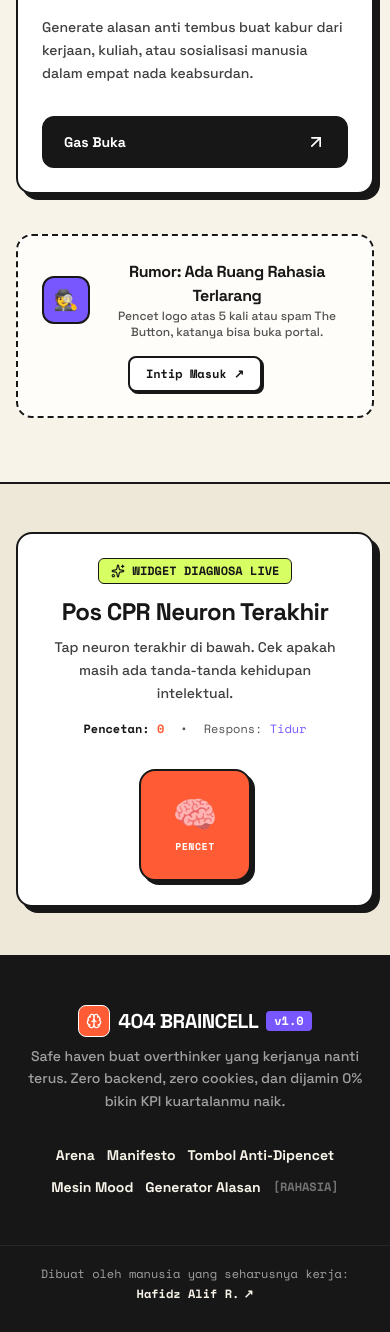
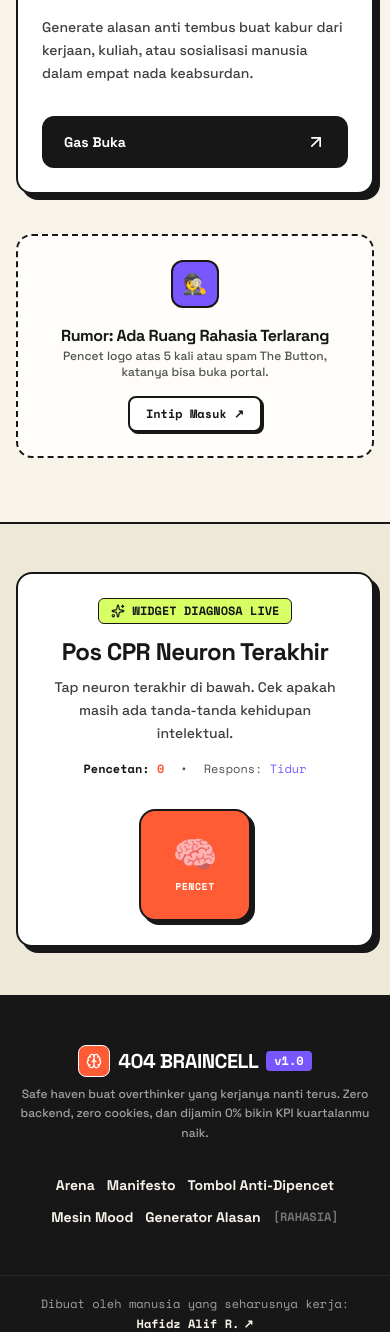
Before and after one commit to yourfzz/404-braincell, a Next.js app: page / in a window 390 px wide. Shown: the part 1907-3239 px from the top of the page. Built offline with nearby package versions, Linux system fonts and the light colour scheme.

Commit message:
feat: adjust text size in Footer and modify layout in ExperienceGrid for improved responsiveness

```diff
--- a/src/components/layout/Footer.tsx
+++ b/src/components/layout/Footer.tsx
@@ -50,7 +50,7 @@ export default function Footer() {
               v1.0
             </span>
           </div>
-          <p className="text-sm text-center md:text-left text-neutral-400 font-medium leading-relaxed">
+          <p className="text-xs md:text-sm text-center md:text-left text-neutral-400 font-medium leading-relaxed">
             {isIndonesian
               ? "Safe haven buat overthinker yang kerjanya nanti terus. Zero backend, zero cookies, dan dijamin 0% bikin KPI kuartalanmu naik."
               : "A safe haven for overthinkers and underachievers. Zero backend, zero cookies, and guaranteed 0% boost to your quarterly KPIs."}
--- a/src/components/playground/ExperienceGrid.tsx
+++ b/src/components/playground/ExperienceGrid.tsx
@@ -119,7 +119,7 @@ export default function ExperienceGrid() {
 
         {/* Easter Egg / Secret Room Callout Card */}
         <div className="mt-10 p-6 rounded-2xl border-2 border-dashed border-[#171717] bg-[#FFFDF9] flex flex-col sm:flex-row items-center justify-between gap-4">
-          <div className="flex items-center gap-4 text-center sm:text-left">
+          <div className="flex flex-col md:flex-row items-center gap-4 text-center sm:text-left">
             <div className="w-12 h-12 rounded-xl bg-[#7957FF] border-2 border-[#171717] text-white flex items-center justify-center text-xl shrink-0">
               🕵️
             </div>
```
